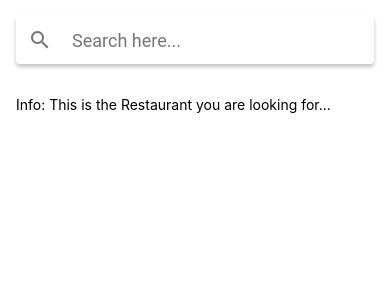
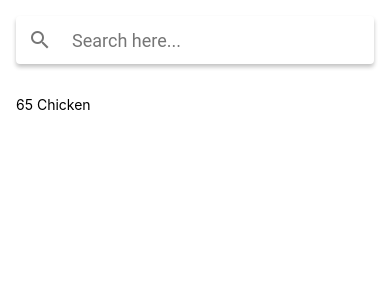
Before and after one commit to And4Web/mealstogo-react-native, a React Native app: screen / in a window 390 px wide. Shown: the top 300 px of the page. Built offline with nearby package versions, Linux system fonts and the light colour scheme.

Commit message:
restaurant info file updated with data

```diff
--- a/src/features/restaurants/components/restaurant-info.component.js
+++ b/src/features/restaurants/components/restaurant-info.component.js
@@ -1,6 +1,19 @@
+import { disableExpoCliLogging } from "expo/build/logs/Logs";
 import React from "react";
 import { Text } from "react-native";
 
-export const RestaurantInfo = () => (
-  <Text>Info: This is the Restaurant you are looking for...</Text>
-);
+export const RestaurantInfo = ({ restaurant = {} }) => {
+  const {
+    name = "65 Chicken",
+    icon,
+    photos = [
+      "https://www.google.com/url?sa=i&url=https%3A%2F%2Fwww.collinsdictionary.com%2Fdictionary%2Fenglish%2Frestaurant&psig=AOvVaw0wZIoZLa7J3mibcSQFofB_&ust=1642844084902000&source=images&cd=vfe&ved=0CAsQjRxqFwoTCOCegbL6w_UCFQAAAAAdAAAAABAD",
+    ],
+    address = "purani dilli, sainik chawani",
+    rating = 4.5,
+    isOpenNow = true,
+    isClosedTemporarily,
+  } = restaurant;
+
+  return <Text>{name}</Text>;
+};
```
